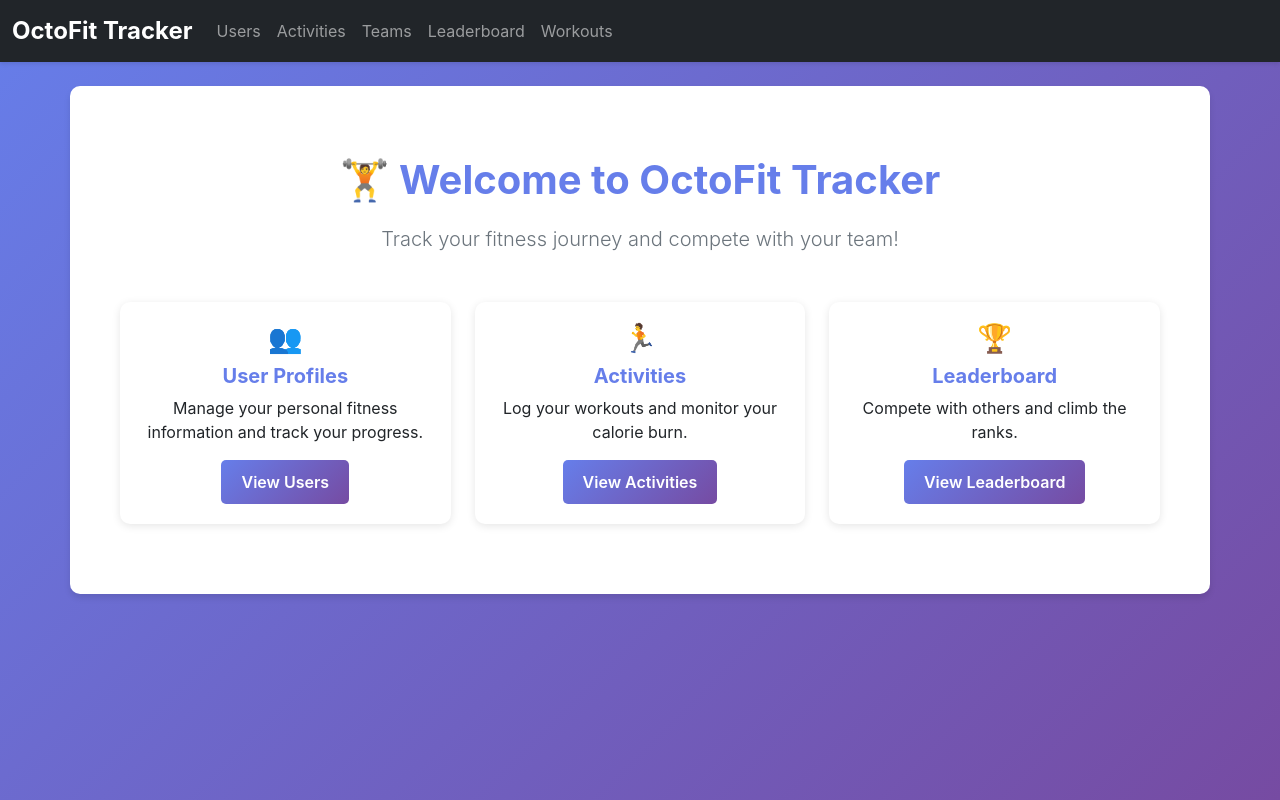
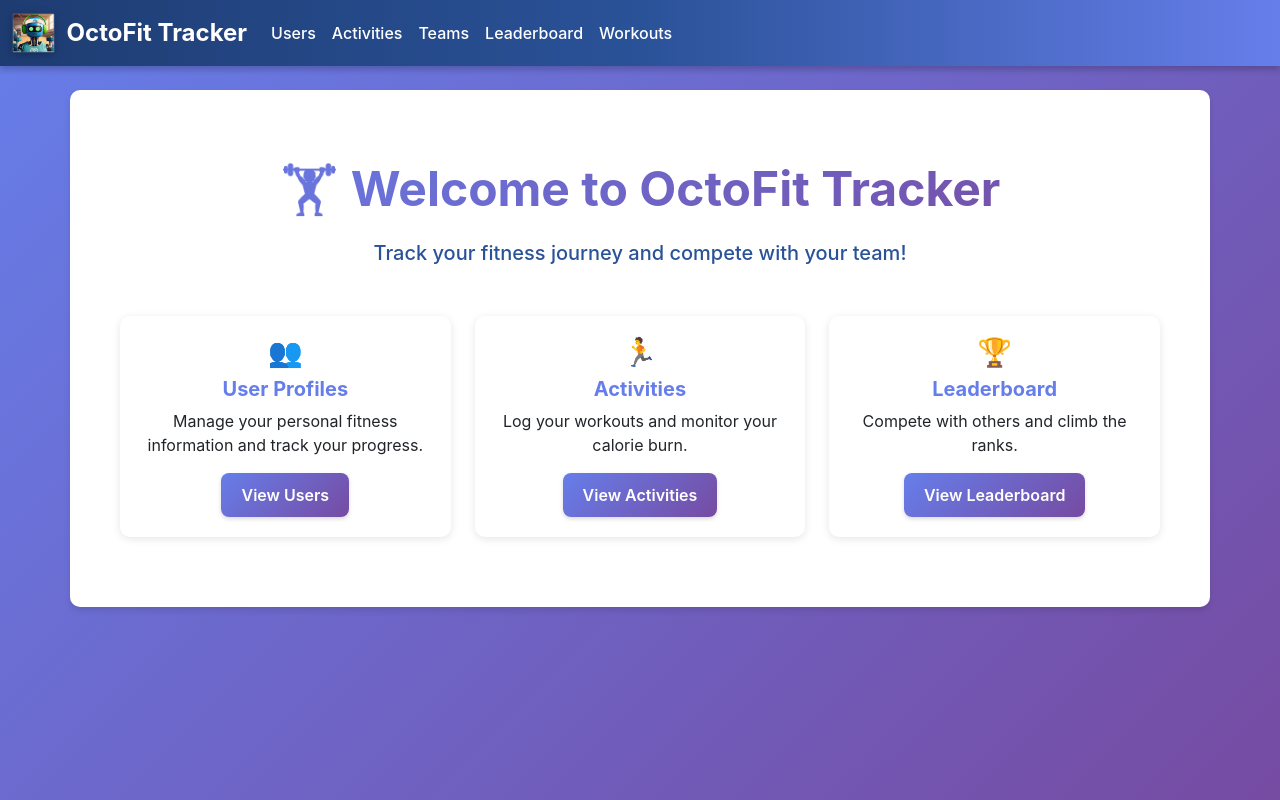
Before and after one commit to eberlis/skills-build-applications-w-copilot-agent-mode, a React (Create React App) app in the folder octofit-tracker/frontend/: page / in a window 1280 px wide. Built offline with nearby package versions, Linux system fonts and the light colour scheme.

Commit message:
feat: update UI elements with new logo, enhanced styles, and improved layout

```diff
--- a/octofit-tracker/frontend/public/index.html
+++ b/octofit-tracker/frontend/public/index.html
@@ -2,14 +2,14 @@
 <html lang="en">
   <head>
     <meta charset="utf-8" />
-    <link rel="icon" href="%PUBLIC_URL%/favicon.ico" />
+    <link rel="icon" href="%PUBLIC_URL%/octofitapp-small.png" />
     <meta name="viewport" content="width=device-width, initial-scale=1" />
-    <meta name="theme-color" content="#000000" />
+    <meta name="theme-color" content="#667eea" />
     <meta
       name="description"
-      content="Web site created using create-react-app"
+      content="OctoFit Tracker - Track your fitness journey and compete with your team!"
     />
-    <link rel="apple-touch-icon" href="%PUBLIC_URL%/logo192.png" />
+    <link rel="apple-touch-icon" href="%PUBLIC_URL%/octofitapp-small.png" />
     <!--
       manifest.json provides metadata used when your web app is installed on a
       user's mobile device or desktop. See https://developers.google.com/web/fundamentals/web-app-manifest/
@@ -24,7 +24,7 @@
       work correctly both with client-side routing and a non-root public URL.
       Learn how to configure a non-root public URL by running `npm run build`.
     -->
-    <title>React App</title>
+    <title>OctoFit Tracker - Fitness Tracking App</title>
   </head>
   <body>
     <noscript>You need to enable JavaScript to run this app.</noscript>
--- a/octofit-tracker/frontend/src/App.css
+++ b/octofit-tracker/frontend/src/App.css
@@ -1,15 +1,61 @@
 .App {
   min-height: 100vh;
   background: linear-gradient(135deg, #667eea 0%, #764ba2 100%);
+  background-attachment: fixed;
 }
 
 .navbar {
-  box-shadow: 0 2px 4px rgba(0,0,0,.1);
+  background: linear-gradient(90deg, #1e3c72 0%, #2a5298 50%, #667eea 100%) !important;
+  box-shadow: 0 4px 6px rgba(0,0,0,.2);
 }
 
 .navbar-brand {
   font-weight: bold;
   font-size: 1.5rem;
+  color: #fff !important;
+  display: flex;
+  align-items: center;
+  gap: 12px;
+}
+
+.navbar-brand:hover {
+  color: #ffd700 !important;
+  transform: scale(1.05);
+  transition: all 0.3s ease;
+}
+
+.navbar-logo {
+  height: 40px;
+  width: auto;
+  filter: drop-shadow(0 2px 4px rgba(0,0,0,.3));
+}
+
+.nav-link {
+  color: #fff !important;
+  font-weight: 500;
+  transition: all 0.3s ease;
+  position: relative;
+}
+
+.nav-link:hover {
+  color: #ffd700 !important;
+  transform: translateY(-2px);
+}
+
+.nav-link::after {
+  content: '';
+  position: absolute;
+  width: 0;
+  height: 2px;
+  bottom: 0;
+  left: 50%;
+  background-color: #ffd700;
+  transition: all 0.3s ease;
+  transform: translateX(-50%);
+}
+
+.nav-link:hover::after {
+  width: 80%;
 }
 
 .container {
@@ -22,11 +68,17 @@
 }
 
 .page-header {
-  color: #667eea;
+  background: linear-gradient(135deg, #667eea 0%, #764ba2 100%);
+  -webkit-background-clip: text;
+  -webkit-text-fill-color: transparent;
+  background-clip: text;
   font-weight: bold;
   margin-bottom: 30px;
   padding-bottom: 15px;
-  border-bottom: 3px solid #667eea;
+  border-bottom: 4px solid transparent;
+  border-image: linear-gradient(90deg, #667eea 0%, #764ba2 100%);
+  border-image-slice: 1;
+  text-shadow: 2px 2px 4px rgba(0,0,0,.1);
 }
 
 .table {
@@ -34,8 +86,9 @@
 }
 
 .table thead {
-  background: linear-gradient(135deg, #667eea 0%, #764ba2 100%);
+  background: linear-gradient(135deg, #1e3c72 0%, #2a5298 50%, #667eea 100%);
   color: white;
+  box-shadow: 0 2px 4px rgba(0,0,0,.2);
 }
 
 .table thead th {
@@ -45,6 +98,8 @@
   font-size: 0.85rem;
   letter-spacing: 0.5px;
   padding: 15px;
+  color: #ffffff;
+  text-shadow: 1px 1px 2px rgba(0,0,0,.3);
 }
 
 .table tbody tr {
@@ -52,9 +107,10 @@
 }
 
 .table tbody tr:hover {
-  background-color: #f8f9fa;
+  background: linear-gradient(90deg, #f8f9fa 0%, #e3e7ff 100%);
   transform: scale(1.01);
-  box-shadow: 0 2px 4px rgba(0,0,0,.1);
+  box-shadow: 0 4px 8px rgba(102, 126, 234, .2);
+  border-left: 4px solid #667eea;
 }
 
 .card {
@@ -83,15 +139,34 @@
 .btn-primary {
   background: linear-gradient(135deg, #667eea 0%, #764ba2 100%);
   border: none;
-  border-radius: 5px;
+  border-radius: 8px;
   padding: 10px 20px;
+  font-weight: 600;
+  transition: all 0.3s ease;
+  box-shadow: 0 2px 4px rgba(0,0,0,.15);
+  color: white;
+}
+
+.btn-primary:hover {
+  transform: translateY(-2px);
+  box-shadow: 0 6px 12px rgba(102, 126, 234, .4);
+  background: linear-gradient(135deg, #7b8ff0 0%, #8c5fb8 100%);
+}
+
+.btn-outline-primary {
+  border: 2px solid #667eea;
+  color: #667eea;
+  border-radius: 8px;
   font-weight: 600;
   transition: all 0.3s ease;
 }
 
-.btn-primary:hover {
+.btn-outline-primary:hover {
+  background: linear-gradient(135deg, #667eea 0%, #764ba2 100%);
+  border-color: #667eea;
+  color: white;
   transform: translateY(-2px);
-  box-shadow: 0 4px 8px rgba(0,0,0,.2);
+  box-shadow: 0 4px 8px rgba(102, 126, 234, .3);
 }
 
 .badge-rank {
@@ -103,26 +178,35 @@
   display: inline-flex;
   align-items: center;
   justify-content: center;
+  font-weight: bold;
+  box-shadow: 0 3px 6px rgba(0,0,0,.3);
 }
 
 .badge-gold {
   background: linear-gradient(135deg, #FFD700 0%, #FFA500 100%);
   color: white;
+  text-shadow: 1px 1px 2px rgba(0,0,0,.3);
+  box-shadow: 0 4px 8px rgba(255, 215, 0, .5);
 }
 
 .badge-silver {
-  background: linear-gradient(135deg, #C0C0C0 0%, #808080 100%);
-  color: white;
+  background: linear-gradient(135deg, #E8E8E8 0%, #A0A0A0 100%);
+  color: #333;
+  text-shadow: 1px 1px 2px rgba(255,255,255,.5);
+  box-shadow: 0 4px 8px rgba(192, 192, 192, .5);
 }
 
 .badge-bronze {
   background: linear-gradient(135deg, #CD7F32 0%, #8B4513 100%);
   color: white;
+  text-shadow: 1px 1px 2px rgba(0,0,0,.3);
+  box-shadow: 0 4px 8px rgba(205, 127, 50, .5);
 }
 
 .badge-default {
   background: linear-gradient(135deg, #667eea 0%, #764ba2 100%);
   color: white;
+  text-shadow: 1px 1px 2px rgba(0,0,0,.2);
 }
 
 .loading-spinner {
@@ -132,9 +216,62 @@
   min-height: 200px;
 }
 
+.spinner-border {
+  width: 3rem;
+  height: 3rem;
+  border-width: 0.3rem;
+}
+
 .alert {
   border-radius: 10px;
   border: none;
+  box-shadow: 0 2px 8px rgba(0,0,0,.1);
+}
+
+.alert-danger {
+  background: linear-gradient(135deg, #ff6b6b 0%, #ee5a6f 100%);
+  color: white;
+}
+
+.alert-danger .alert-heading {
+  color: white;
+  font-weight: bold;
+}
+
+/* Enhanced Badge Colors */
+.badge {
+  font-weight: 600;
+  padding: 6px 12px;
+  border-radius: 6px;
+  box-shadow: 0 2px 4px rgba(0,0,0,.1);
+}
+
+.badge.bg-secondary {
+  background: linear-gradient(135deg, #6c757d 0%, #5a6268 100%) !important;
+}
+
+.badge.bg-info {
+  background: linear-gradient(135deg, #17a2b8 0%, #138496 100%) !important;
+}
+
+.badge.bg-success {
+  background: linear-gradient(135deg, #28a745 0%, #218838 100%) !important;
+}
+
+.badge.bg-primary {
+  background: linear-gradient(135deg, #667eea 0%, #764ba2 100%) !important;
+}
+
+.badge.bg-warning {
+  background: linear-gradient(135deg, #ffc107 0%, #e0a800 100%) !important;
+}
+
+.badge.bg-danger {
+  background: linear-gradient(135deg, #dc3545 0%, #c82333 100%) !important;
+}
+
+.badge.rounded-pill {
+  padding: 8px 16px;
 }
 
 .welcome-section {
@@ -143,12 +280,67 @@
 }
 
 .welcome-section h1 {
-  color: #667eea;
+  background: linear-gradient(135deg, #667eea 0%, #764ba2 100%);
+  -webkit-background-clip: text;
+  -webkit-text-fill-color: transparent;
+  background-clip: text;
   font-weight: bold;
   margin-bottom: 20px;
+  font-size: 3rem;
 }
 
 .welcome-section p.lead {
-  color: #6c757d;
+  color: #2a5298;
   font-size: 1.25rem;
+  font-weight: 500;
 }
+
+/* Text Color Enhancements */
+.text-muted {
+  color: #5a6c7d !important;
+}
+
+strong {
+  color: #2a5298;
+  font-weight: 700;
+}
+
+/* Table body text colors */
+.table tbody td {
+  color: #495057;
+  font-weight: 500;
+}
+
+/* Animation for page load */
+@keyframes fadeInUp {
+  from {
+    opacity: 0;
+    transform: translateY(20px);
+  }
+  to {
+    opacity: 1;
+    transform: translateY(0);
+  }
+}
+
+.container {
+  animation: fadeInUp 0.6s ease-out;
+}
+
+.card {
+  animation: fadeInUp 0.8s ease-out;
+}
+
+/* Hover effect for cards with colored border */
+.card:hover {
+  border-top: 4px solid #667eea;
+}
+
+/* Enhanced table row colors */
+.table-striped tbody tr:nth-of-type(odd) {
+  background-color: rgba(102, 126, 234, 0.05);
+}
+
+.table-striped tbody tr:nth-of-type(even) {
+  background-color: rgba(255, 255, 255, 1);
+}
--- a/octofit-tracker/frontend/src/App.js
+++ b/octofit-tracker/frontend/src/App.js
@@ -13,7 +13,10 @@ function App() {
       <div className="App">
         <nav className="navbar navbar-expand-lg navbar-dark bg-dark">
           <div className="container-fluid">
-            <Link className="navbar-brand" to="/">OctoFit Tracker</Link>
+            <Link className="navbar-brand" to="/">
+              <img src="/octofitapp-small.png" alt="OctoFit Logo" className="navbar-logo" />
+              OctoFit Tracker
+            </Link>
             <button className="navbar-toggler" type="button" data-bs-toggle="collapse" data-bs-target="#navbarNav" aria-controls="navbarNav" aria-expanded="false" aria-label="Toggle navigation">
               <span className="navbar-toggler-icon"></span>
             </button>
```
Also changed, not shown: octofit-tracker/frontend/public/octofitapp-small.png (added).
